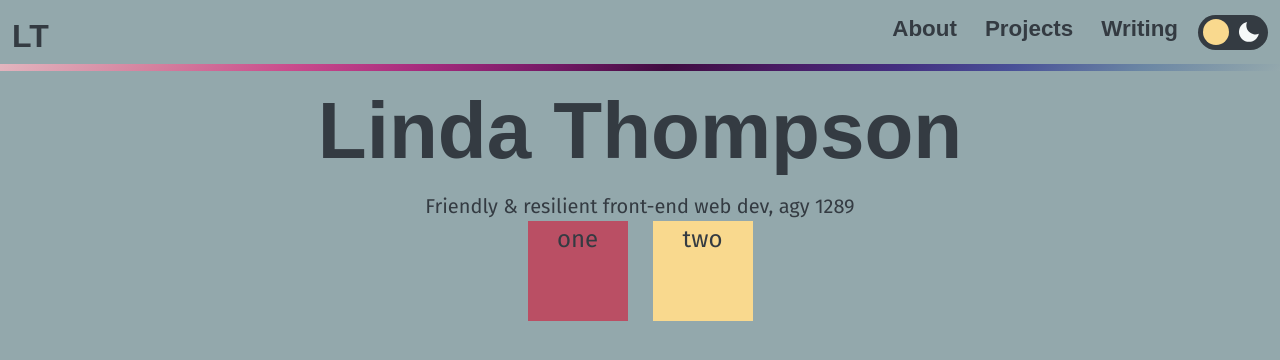
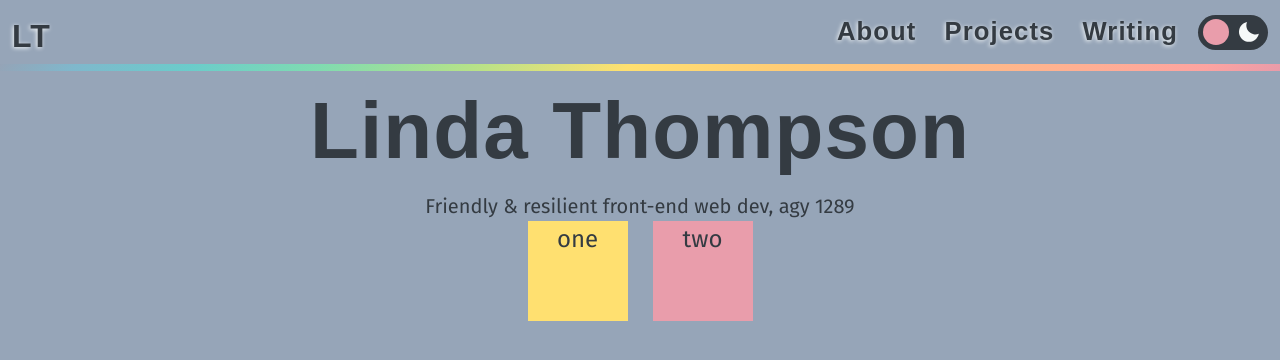
Before and after one commit to lindakatcodes/lindakatdev, an Astro site: page / in a window 1280 px wide. Built offline with nearby package versions, Linux system fonts and the light colour scheme; Astro itself is replaced by a stand-in of ours; a web font is replaced by a local one.

Commit message:
changed colors again, small text fixes

```diff
--- a/src/components/navBar.astro
+++ b/src/components/navBar.astro
@@ -25,11 +25,13 @@ import ThemeToggle from "./themeToggle.astro";
     text-decoration: none;
     color: var(--text-main);
     font-family: var(--heading-font);
-    font-size: 1.4rem;
+    font-size: 1.6rem;
     font-weight: bold;
+    letter-spacing: 0.07rem;
     margin: auto 0.5rem;
     height: 100%;
     vertical-align: baseline;
+    text-shadow: -1px 1px 4px var(--text-opp);
   }
 
   .link:hover {
--- a/src/components/themeToggle.astro
+++ b/src/components/themeToggle.astro
@@ -105,19 +105,19 @@ https://docs.astro.build/en/tutorial/6-islands/2/ -->
   })();
 
   if (theme === "theme-light") {
-    document.documentElement.classList.remove("theme-dark");
-    document.documentElement.classList.add("theme-light");
+    document.getElementById('root').classList.remove("theme-dark");
+    document.getElementById('root').classList.add("theme-light");
     document.getElementById("themeToggle").classList.remove("enabled");
   } else {
-    document.documentElement.classList.add("theme-dark");
-    document.documentElement.classList.remove("theme-light");
+    document.getElementById('root').classList.add("theme-dark");
+    document.getElementById('root').classList.remove("theme-light");
     document.getElementById("themeToggle").classList.add("enabled");
   }
 
   window.localStorage.setItem("theme", theme);
 
   const handleToggleClick = () => {
-    const element = document.documentElement;
+    const element = document.getElementById('root');
     element.classList.toggle("theme-dark");
     element.classList.toggle("theme-light");
 
--- a/src/layouts/MainLayout.astro
+++ b/src/layouts/MainLayout.astro
@@ -13,7 +13,7 @@ import NavBar from "../components/navBar.astro";
     <meta name="generator" content={Astro.generator} />
     <link rel="icon" type="image/svg+xml" href="/favicon.svg" />
   </head>
-  <body>
+  <body id="root">
     <NavBar/>
     <slot />
   </body>
--- a/src/styles/global.css
+++ b/src/styles/global.css
@@ -8,44 +8,44 @@
 .theme-dark {
   --text-main: #F6F9F9;
   --text-opp: #343B42;
-  --primary: #506468;
-  --secondary: #E2B4BD;
-  --accent: #410C41;
+  --primary: #415A51;
+  --secondary: #B95067;
+  --accent: #5D185D;
   --gradient: linear-gradient(
-315deg,
-hsl(190deg 13% 36%) 0%,
-hsl(221deg 19% 39%) 8%,
-hsl(253deg 25% 43%) 19%,
-hsl(284deg 31% 46%) 31%,
-hsl(317deg 37% 49%) 46%,
-hsl(348deg 44% 52%) 60%,
-hsl(359deg 53% 57%) 72%,
-hsl(10deg 62% 62%) 82%,
-hsl(20deg 72% 67%) 90%,
-hsl(31deg 81% 72%) 96%,
-hsl(42deg 90% 77%) 100%
+135deg,
+   hsl(158deg 16% 30%) 0%,
+  hsl(182deg 51% 23%) 4%,
+  hsl(194deg 100% 20%) 9%,
+  hsl(204deg 100% 23%) 16%,
+  hsl(236deg 40% 33%) 26%,
+  hsl(300deg 59% 23%) 42%,
+  hsl(313deg 56% 29%) 62%,
+  hsl(323deg 52% 34%) 79%,
+  hsl(332deg 48% 40%) 89%,
+  hsl(339deg 44% 46%) 95%,
+  hsl(347deg 43% 52%) 100%
 );
 }
 
 .theme-light {
   --text-main: #343B42;
   --text-opp: #F6F9F9;
-  --primary: #93A8AC;
-  --secondary: #BA4F64;
-  --accent: #F9D98E;
+  --primary: #96A5B8;
+  --secondary: #FFE070;
+  --accent: #E99DAB;
   --gradient: linear-gradient(
-315deg,
-hsl(190deg 13% 63%) 0%,
-hsl(211deg 24% 53%) 11%,
-hsl(234deg 35% 44%) 21%,
-hsl(256deg 47% 34%) 30%,
-hsl(278deg 57% 25%) 39%,
-hsl(300deg 69% 15%) 48%,
-hsl(310deg 64% 28%) 57%,
-hsl(320deg 59% 41%) 67%,
-hsl(329deg 54% 54%) 77%,
-hsl(339deg 49% 67%) 88%,
-hsl(348deg 44% 80%) 100%
+310deg,
+  hsl(349deg 63% 76%) 0%,
+  hsl(2deg 95% 81%) 6%,
+  hsl(15deg 100% 79%) 15%,
+  hsl(27deg 100% 76%) 26%,
+  hsl(38deg 100% 73%) 39%,
+  hsl(47deg 100% 72%) 51%,
+  hsl(89deg 61% 71%) 63%,
+  hsl(152deg 56% 68%) 75%,
+  hsl(179deg 49% 61%) 85%,
+  hsl(196deg 43% 65%) 94%,
+  hsl(214deg 19% 65%) 100%
 );
 }
 
@@ -59,7 +59,7 @@ h6 {
   font-size: 80px;
   text-align: center;
   color: var(--text-main);
-
+  letter-spacing: 0.07rem;
 }
 p, span {
   font-family: var(--body-font);
```
